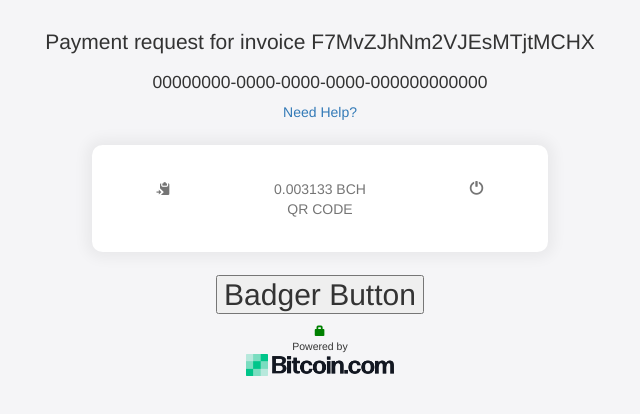
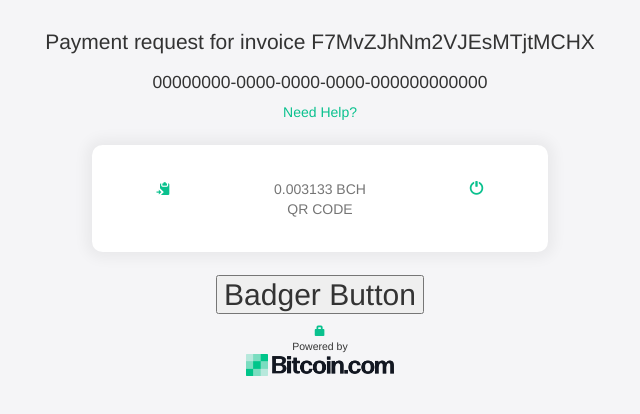
Before and after one commit to Bitcoin-com/bip70-merchant-services, a React app: page / in a window 1280 px wide. Shown: the top 414 px of the page, without its empty margins (320-960 px from the left). Built offline with nearby package versions, Linux system fonts and the light colour scheme.

Commit message:
Brand Green.

```diff
--- a/src/components/BIP70.less
+++ b/src/components/BIP70.less
@@ -47,9 +47,6 @@
 .myCustomStyleClass {
   color: #2eaded;
 }
-.glyphicon.glyphicon-lock {
-  color: green;
-}
 .glyphicon.glyphicon-remove {
   color: red;
 }
--- a/src/components/BIP70.tsx
+++ b/src/components/BIP70.tsx
@@ -46,7 +46,11 @@
     if (this.state.status === "paid" || this.state.status === "open") {
       needHelp = (
         <p>
-          <a href="https://developer.bitcoin.com" target="_blank">
+          <a
+            className="brandGreen"
+            href="https://developer.bitcoin.com"
+            target="_blank"
+          >
             Need Help?
           </a>
         </p>
@@ -56,11 +60,11 @@
         <div id="open">
           <div className="row">
             <div className="col-md-3">
-              <span className="glyphicon glyphicon-copy" />
+              <span className="brandGreen glyphicon glyphicon-copy" />
             </div>
             <div className="col-md-6">0.003133 BCH</div>
             <div className="col-md-3">
-              <span className="glyphicon glyphicon-off" />
+              <span className="brandGreen glyphicon glyphicon-off" />
             </div>
           </div>
           <p>QR CODE</p>
@@ -113,7 +117,7 @@
         </h2>
         <div id="poweredBy">
           <p>
-            <span className="glyphicon glyphicon-lock" />
+            <span className="brandGreen glyphicon glyphicon-lock" />
           </p>
           <p>Powered by </p>
           <p>
--- a/src/index.less
+++ b/src/index.less
@@ -4,6 +4,10 @@
   background: #f5f5f7;
   text-align: center;
 
+  .brandGreen {
+    color: #0ac18e;
+  }
+
   .container .jumbotron,
   .container-fluid .jumbotron {
     background: white;
```
